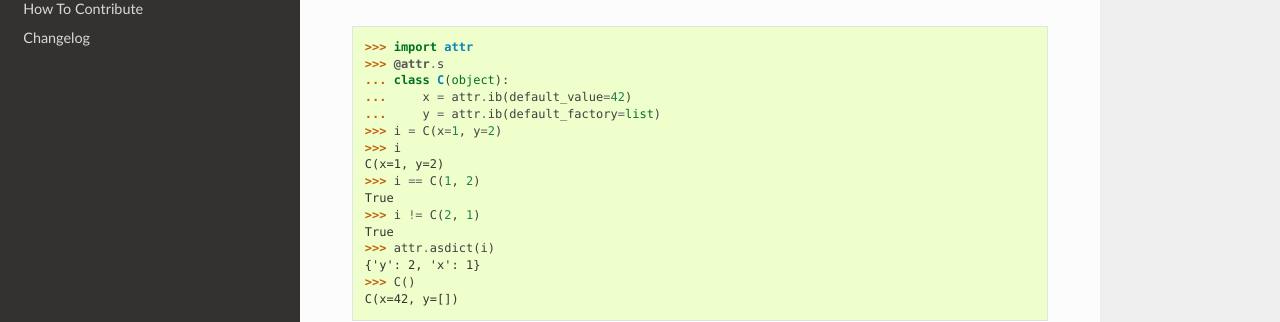
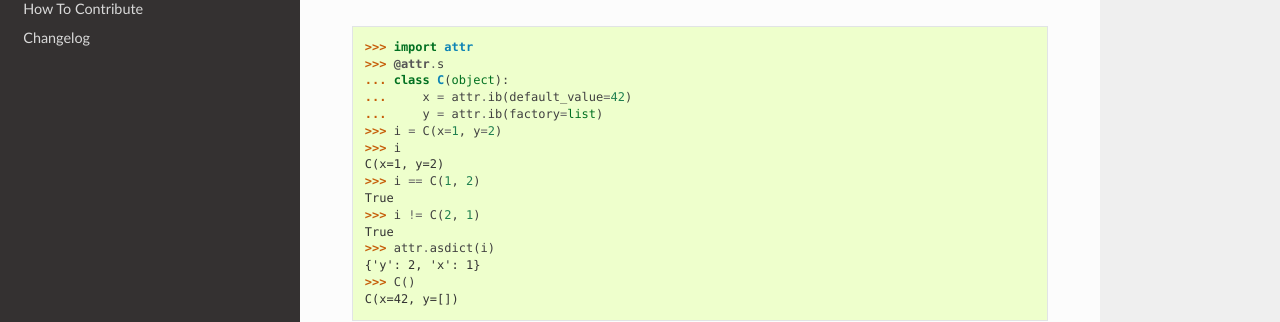
Before and after one commit to python-attrs/attrs, a Sphinx documentation site: the page built from docs/index.rst, in a window 1280 px wide and 900 px high. Shown: the part 255-577 px from the top of the window. Built offline with Sphinx 7.4.7 and the Read the Docs theme 2.0.0, drawn with Linux system fonts in a browser that asks for light colours.

Commit message:
Shorten default_factory to factory

```diff
--- a/README.rst
+++ b/README.rst
@@ -24,7 +24,7 @@ attrs: Python attributes without boilerplate.
    >>> @attr.s
    ... class C(object):
    ...     x = attr.ib(default_value=42)
-   ...     y = attr.ib(default_factory=list)
+   ...     y = attr.ib(factory=list)
    >>> i = C(x=1, y=2)
    >>> i
    C(x=1, y=2)
--- a/docs/api.rst
+++ b/docs/api.rst
@@ -46,7 +46,7 @@ Core
       ... class C(object):
       ...     x = attr.ib()
       >>> C.x
-      Attribute(name='x', default_value=NOTHING, default_factory=NOTHING, validator=None)
+      Attribute(name='x', default_value=NOTHING, factory=NOTHING, validator=None)
 
 
 Helpers
@@ -65,7 +65,7 @@ Helpers
       ...     x = attr.ib()
       ...     y = attr.ib()
       >>> attr.fields(C)
-      [Attribute(name='x', default_value=NOTHING, default_factory=NOTHING, validator=None), Attribute(name='y', default_value=NOTHING, default_factory=NOTHING, validator=None)]
+      [Attribute(name='x', default_value=NOTHING, factory=NOTHING, validator=None), Attribute(name='y', default_value=NOTHING, factory=NOTHING, validator=None)]
 
 
 .. autofunction:: attr.has
@@ -140,7 +140,7 @@ Validators
       >>> C("42")
       Traceback (most recent call last):
          ...
-      TypeError: ("'x' must be <type 'int'> (got '42' that is a <type 'str'>).", Attribute(name='x', default_value=NOTHING, default_factory=NOTHING, validator=<instance_of validator for type <type 'int'>>), <type 'int'>, '42')
+      TypeError: ("'x' must be <type 'int'> (got '42' that is a <type 'str'>).", Attribute(name='x', default_value=NOTHING, factory=NOTHING, validator=<instance_of validator for type <type 'int'>>), <type 'int'>, '42')
 
 
 .. autofunction:: attr.validators.provides
--- a/docs/examples.rst
+++ b/docs/examples.rst
@@ -75,7 +75,7 @@ And sometimes you even want mutable objects as default values (ever used acciden
    >>> @attr.s
    ... class ConnectionPool(object):
    ...     db_string = attr.ib()
-   ...     pool = attr.ib(default_factory=collections.deque)
+   ...     pool = attr.ib(factory=collections.deque)
    ...     debug = attr.ib(default_value=False)
    ...     def get_connection(self):
    ...         try:
@@ -133,7 +133,7 @@ If the value does not pass the validator's standards, it just raises an appropri
    >>> C("42")
    Traceback (most recent call last):
       ...
-   TypeError: ("'x' must be <type 'int'> (got '42' that is a <type 'str'>).", Attribute(name='x', default_value=NOTHING, default_factory=NOTHING, validator=<instance_of validator for type <type 'int'>>), <type 'int'>, '42')
+   TypeError: ("'x' must be <type 'int'> (got '42' that is a <type 'str'>).", Attribute(name='x', default_value=NOTHING, factory=NOTHING, validator=<instance_of validator for type <type 'int'>>), <type 'int'>, '42')
 
 If you like `zope.interface <http://docs.zope.org/zope.interface/api.html#zope-interface-interface-specification>`_, ``attrs`` also comes with a :func:`attr.validators.provides` validator:
 
@@ -149,7 +149,7 @@ If you like `zope.interface <http://docs.zope.org/zope.interface/api.html#zope-i
    >>> C(x=object())
    Traceback (most recent call last):
       ...
-   TypeError: ("'x' must provide <InterfaceClass __builtin__.IFoo> which <object object at 0x10bafaaf0> doesn't.", Attribute(name='x', default_value=NOTHING, default_factory=NOTHING, validator=<provides validator for interface <InterfaceClass __builtin__.IFoo>>), <InterfaceClass __builtin__.IFoo>, <object object at 0x10bafaaf0>)
+   TypeError: ("'x' must provide <InterfaceClass __builtin__.IFoo> which <object object at 0x10bafaaf0> doesn't.", Attribute(name='x', default_value=NOTHING, factory=NOTHING, validator=<provides validator for interface <InterfaceClass __builtin__.IFoo>>), <InterfaceClass __builtin__.IFoo>, <object object at 0x10bafaaf0>)
    >>> @zope.interface.implementer(IFoo)
    ... @attr.s
    ... class Foo(object):
```
Also changed, not shown: 6 other files.
